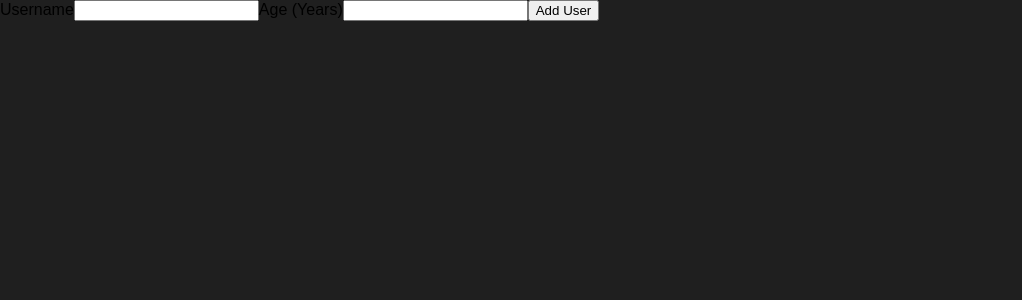
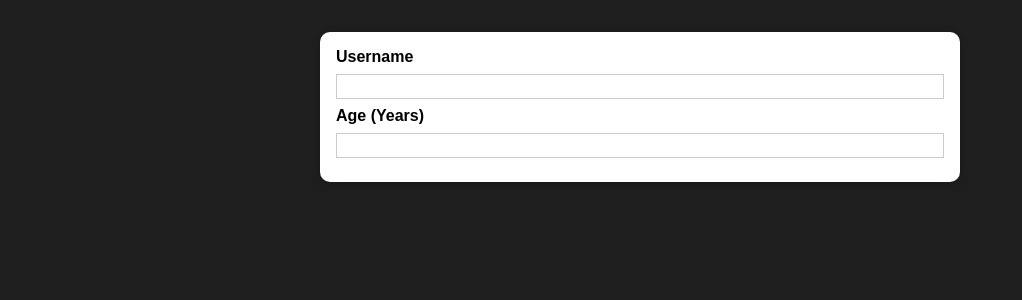
Before and after one commit to wintersprouter/user-list-react, a React (Create React App) app: page / in a window 1280 px wide. Shown: the top 300 px of the page, without its empty margins (0-1022 px from the left). Built offline with nearby package versions, Linux system fonts and the light colour scheme.

Commit message:
feat: modify card layout

```diff
--- /dev/null
+++ b/src/components/UI/Card.js
@@ -0,0 +1,11 @@
+import React from 'react'
+
+import classes from './Card.module.css'
+
+const Card = props => {
+  return (
+    <div className={`${classes.card} ${props.className}`}>{props.children}</div>
+  )
+}
+
+export default Card
--- /dev/null
+++ b/src/components/UI/Card.module.css
@@ -0,0 +1,5 @@
+.card {
+  background: white;
+  box-shadow: 0 2px 8px rgba(0, 0, 0, 0.26);
+  border-radius: 10px;
+}
--- a/src/components/Users/AddUser.js
+++ b/src/components/Users/AddUser.js
@@ -1,16 +1,23 @@
 import React from 'react'
+import Card from '../UI/Card'
+import classes from './AddUser.module.css'
+
 const AddUser = props => {
   const addUserHandler = event => {
     event.preventDefault()
   }
+
   return (
-    <from onSubmit={addUserHandler}>
-      <label htmlFor="username">Username</label>
-      <input id="username" type="text"></input>
-      <label htmlFor="age">Age (Years)</label>
-      <input id="age" type="number"></input>
-      <button type="submit">Add User</button>
-    </from>
+    <Card className={classes.input}>
+      <form onSubmit={addUserHandler}>
+        <label htmlFor="username">Username</label>
+        <input id="username" type="text" />
+        <label htmlFor="age">Age (Years)</label>
+        <input id="age" type="number" />
+        {/* <Button type="submit">Add User</Button> */}
+      </form>
+    </Card>
   )
 }
+
 export default AddUser
--- /dev/null
+++ b/src/components/Users/AddUser.module.css
@@ -0,0 +1,26 @@
+.input {
+  margin: 2rem auto;
+  padding: 1rem;
+  width: 90%;
+  max-width: 40rem;
+}
+
+.input label {
+  display: block;
+  font-weight: bold;
+  margin-bottom: 0.5rem;
+}
+
+.input input {
+  font: inherit;
+  display: block;
+  width: 100%;
+  border: 1px solid #ccc;
+  padding: 0.15rem;
+  margin-bottom: 0.5rem;
+}
+
+.input input:focus {
+  outline: none;
+  border-color: #4f005f;
+}
```
